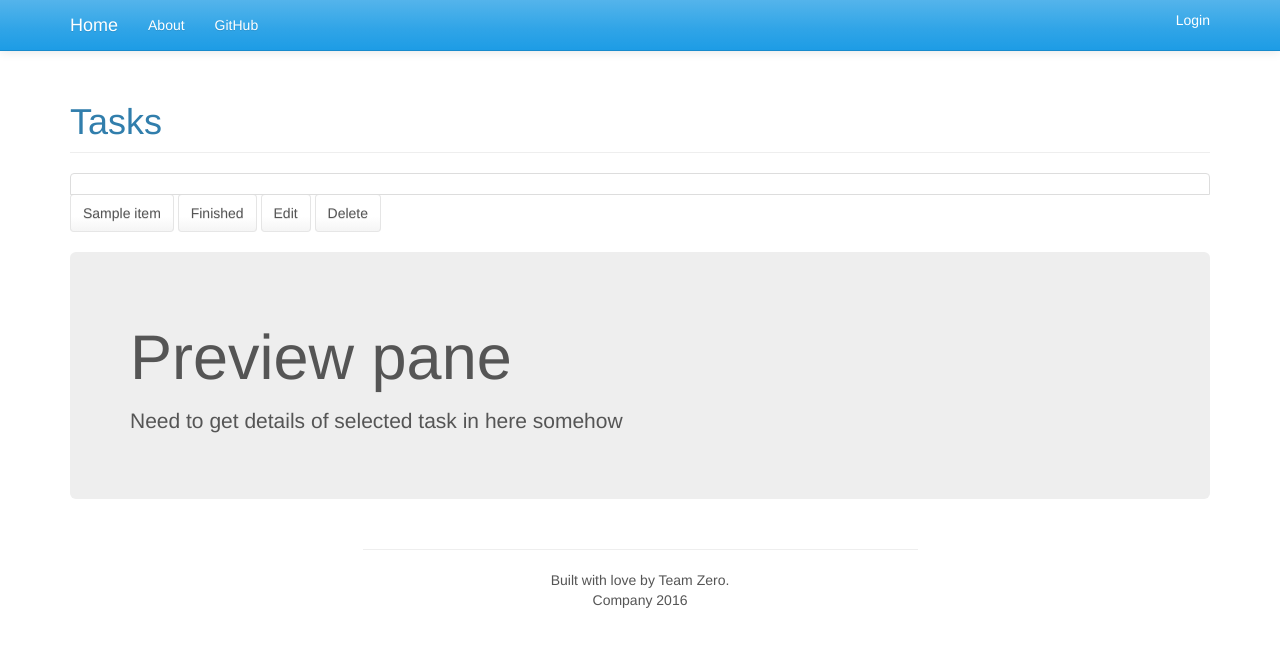
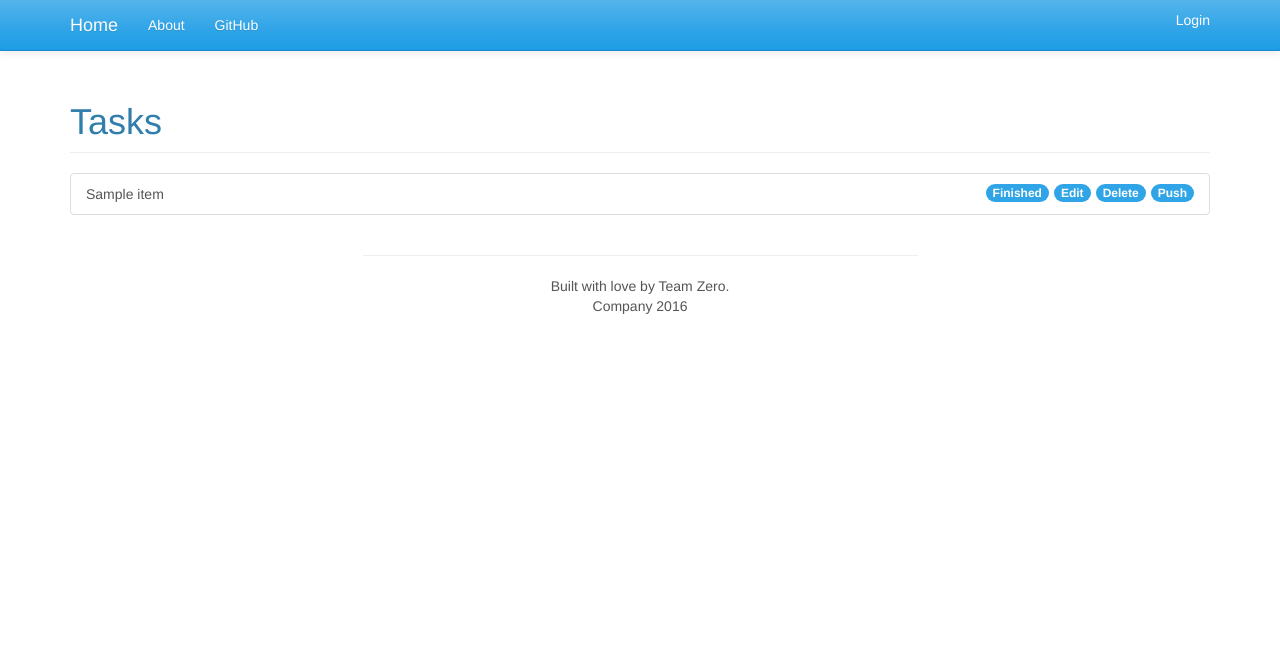
Before and after one commit to SuitPotato/TeamZero, a Python web app: template TeamZero/templates/store.html in a window 1280 px wide. Shown: the top 647 px of the page. Run offline with Jinja, Linux system fonts and the light colour scheme; the template is opened without the code that fills it: most values are stand-ins (such as "Sample title", 1, 10 or a date in 2020); some libraries are stand-ins or nearby versions.

Commit message:
Update the task list again
I like this config the best for the demo tomorrow. Still don't know how
to get the badges to have active code links though.

```diff
--- a/TeamZero/templates/store.html
+++ b/TeamZero/templates/store.html
@@ -8,17 +8,14 @@
 		<div>
 			<div class="list-group">
 				{% for item in items %}
-				<a class="list-group-item">
-					<a href="{{ item.description}}" class="btn btn-default">{{item.name}}</a>
-					<a align="right" href="#" class="btn btn-default">Finished</a>
-					<a align="right" href="#" class="btn btn-default">Edit</a>
-					<a align="right" href="#" class="btn btn-default">Delete</a>
+				<a href="/details" class="list-group-item">
+			    {{item.name}}
+			    <span href="/push" class="badge">Push</span>
+			    <span href="/delete" class="badge">Delete</span>
+			    <span href="/edit" class="badge">Edit</span>
+			    <span href="/finished" class="badge">Finished</span>
 				</a>
 				{% endfor %}
-			</div>
-			<div class="jumbotron">
- 				<h1>Preview pane</h1>
-				<p>Need to get details of selected task in here somehow</p>
 			</div>
 
 		</div>
--- a/TeamZero/templates/user_store.html
+++ b/TeamZero/templates/user_store.html
@@ -7,6 +7,10 @@
 				{% for item in items %}
 				<a href="/details" class="list-group-item">
 			    {{item.name}}
+			    <span href="/push" class="badge">Push</span>
+			    <span href="/delete" class="badge">Delete</span>
+			    <span href="/edit" class="badge">Edit</span>
+			    <span href="/finished" class="badge">Finished</span>
 				</a>
 				{% endfor %}
 			</div>
```
